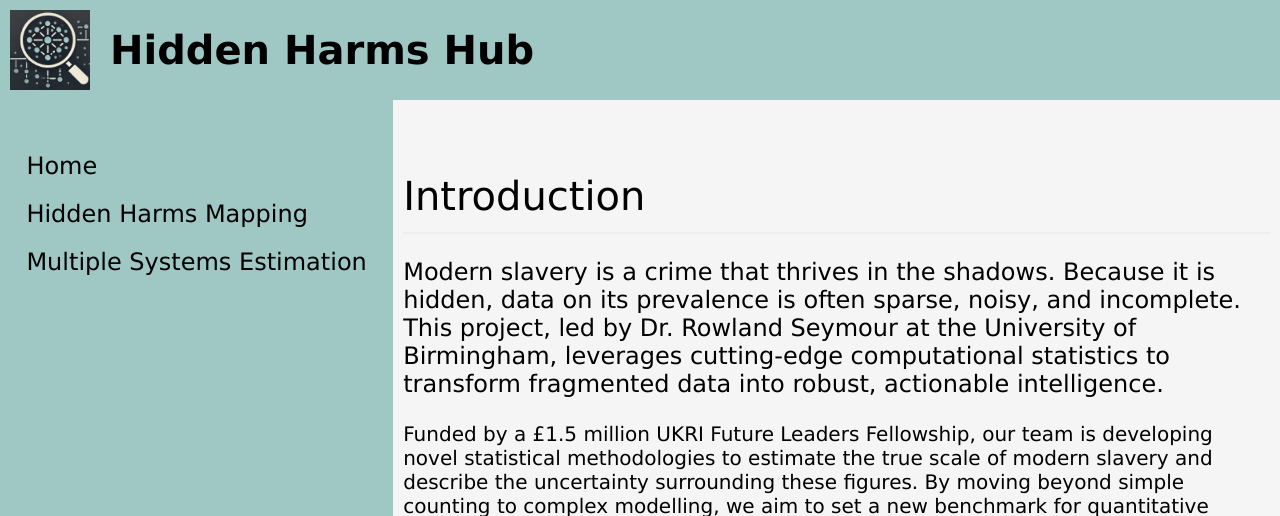
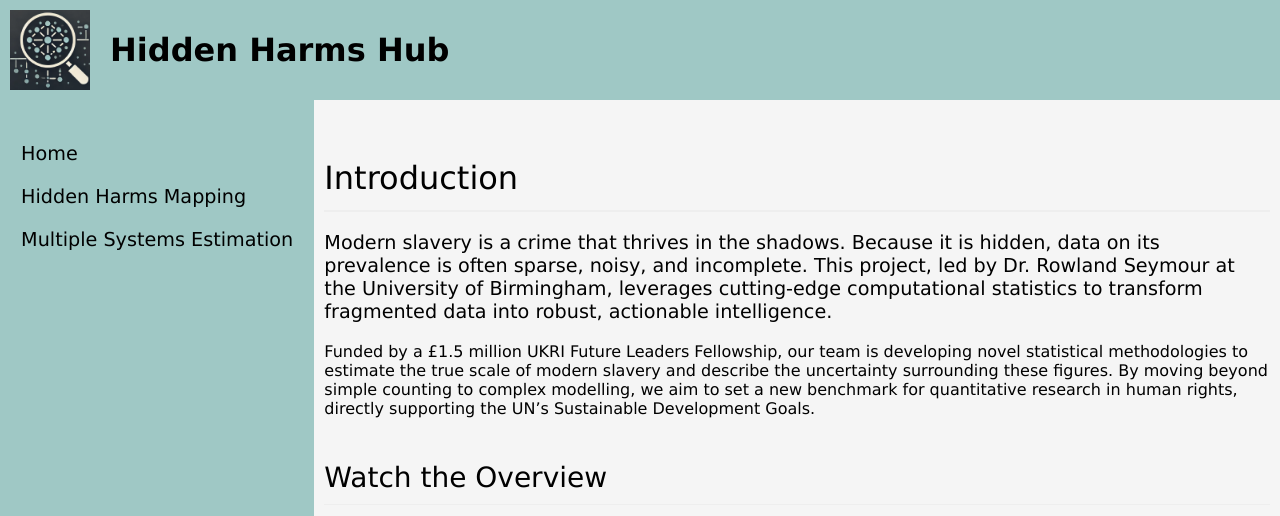
Before and after one commit to HiddenHarmsHub/hidden-harms-hub, a Django app: page / in a window 1280 px wide. Shown: the top 516 px of the page. Run offline with Django 3.2, Linux system fonts and the light colour scheme; parts of the project's set-up code (start-up, migrations or seed data) failed here and were passed over.

Commit message:
remove font size change

```diff
--- a/django/core/static/css/style.css
+++ b/django/core/static/css/style.css
@@ -184,10 +184,6 @@ p.intro-paragraph {
 }
 
 @media (width > 480px) {
-    html {
-        font-size: 20px;
-    }
-
     .menu-button {
         position: fixed;
         left: 150px;
```
